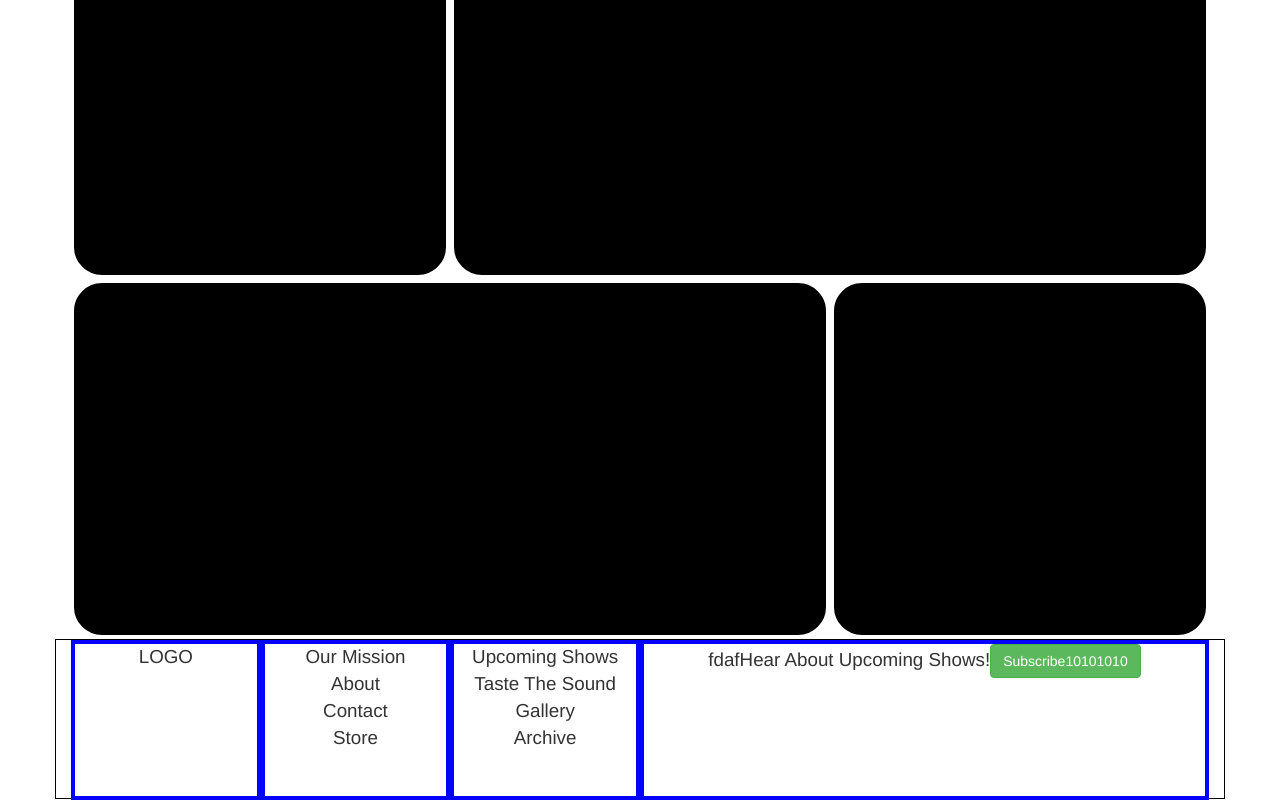
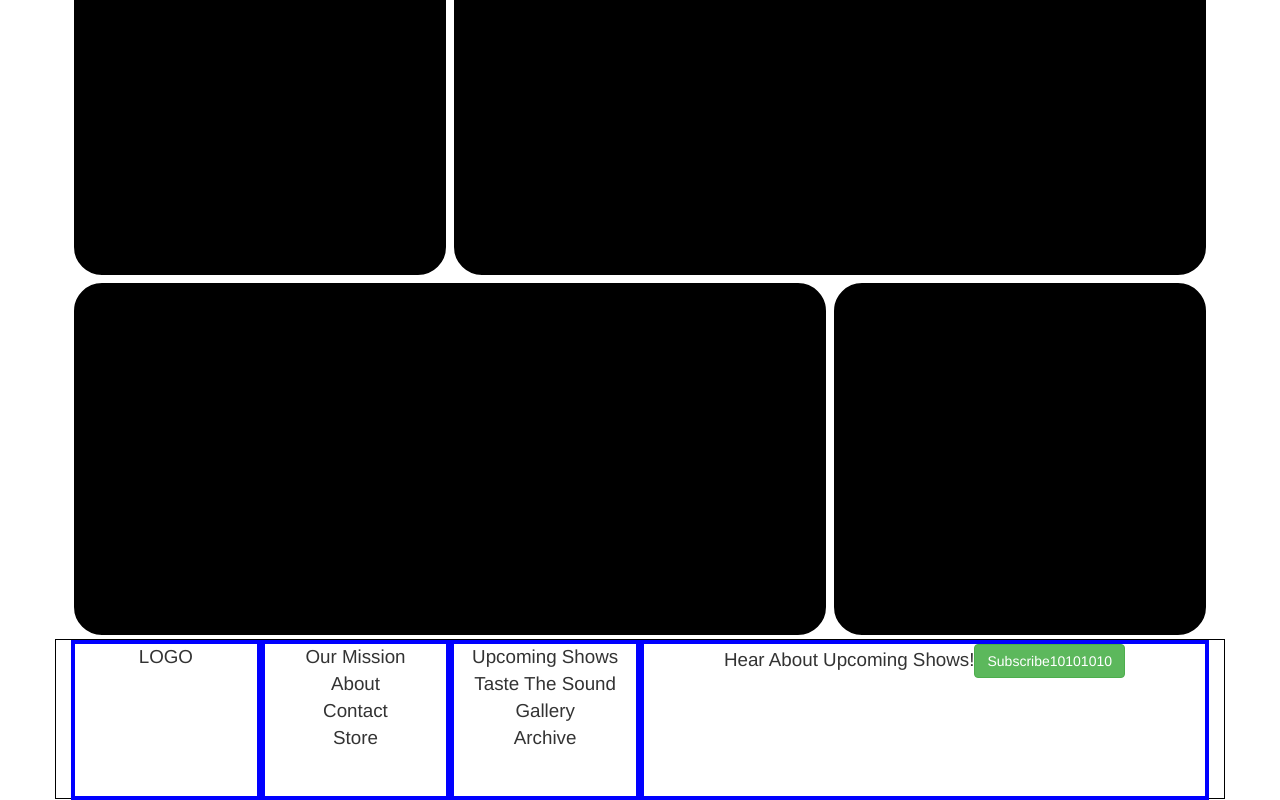
Before and after one commit to tjbierby/OCDIY, a plain HTML site: page index.html in a window 1280 px wide. Shown: the part 2497-3297 px from the top of the page. Drawn offline with nearby package versions, Linux system fonts and the light colour scheme.

Commit message:
testing again

```diff
--- a/index.html
+++ b/index.html
@@ -163,7 +163,7 @@
                     </ul>
                 </div>
                 <div class="col-md-6 col-sm-6 col-xs-6">
-                    fdafHear About Upcoming Shows!<button type="button" class="btn btn-success">Subscribe10101010</button>
+                    Hear About Upcoming Shows!<button type="button" class="btn btn-success">Subscribe10101010</button>
                 </div>
             </div>
         </div>
```
